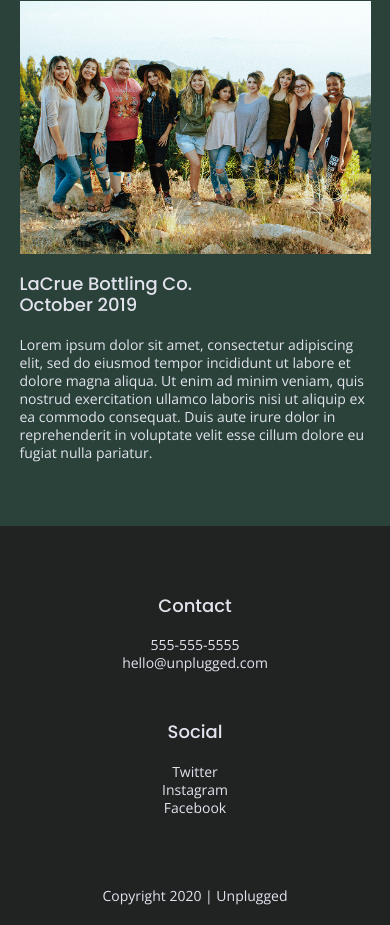
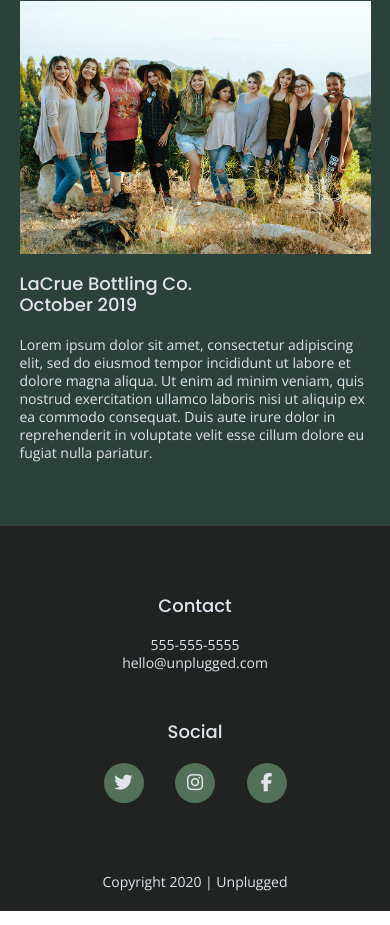
Before and after one commit to Omoikhefe/UNPLUGGED-project, a website built with Parcel: page index.html in a window 390 px wide. Shown: the part 2760-3685 px from the top of the page. Built offline with nearby package versions, Linux system fonts and the light colour scheme.

Commit message:
Added the icons and adjusted size for tablet and desktop

```diff
--- a/css/main.css
+++ b/css/main.css
@@ -235,10 +235,18 @@ footer .social-icons {
   align-items: center;
 }
 
+footer .social-icons p i {
+  font-size: 1.3125em;
+}
+
 footer .social-icons p {
   display: flex;
   justify-content: center;
   align-items: center;
+  background-color: #527158;
+  border-radius: 50%;
+  width: 40px;
+  height: 40px;
 }
 
 footer .copyright {
@@ -564,6 +572,12 @@ h3 {
 
   .header-divider {
     display: none;
+  }
+
+
+  footer .social-icons {
+    width: 12.5em;
+    justify-content: space-between;
   }
 
   .newsletter {
--- a/index.html
+++ b/index.html
@@ -163,16 +163,19 @@
         </address>
         <div class="social">
           <h4> Social </h4>
-          <div class="social-icon">
+          <div class="social-icons">
               <p>
-                <a href="https://twitter.com/explore" target="_blank"> Twitter</a>
+                <a href="https://twitter.com/explore" target="_blank"><i class="fab fa-twitter"> </i></a>
               </p>
+
               <p>
-                <a href="https://www.instagram.com/?hl=en" target="_blank"> Instagram </a>
+                <a href="https://www.instagram.com/?hl=en" target="_blank"><i class="fab fa-instagram"></i></a>
               </p>
+
               <p>
-                <a href="https://www.facebook.com/" target="_blank"> Facebook </a>
+                <a href="https://www.facebook.com/" target="_blank"><i class="fab fa-facebook-f"></i></a>
               </p>
+
           </div>
         </div>
       </div>
```
Also changed, not shown: about/index.html (+6 -4 lines), faq/index.html (+6 -4 lines).
